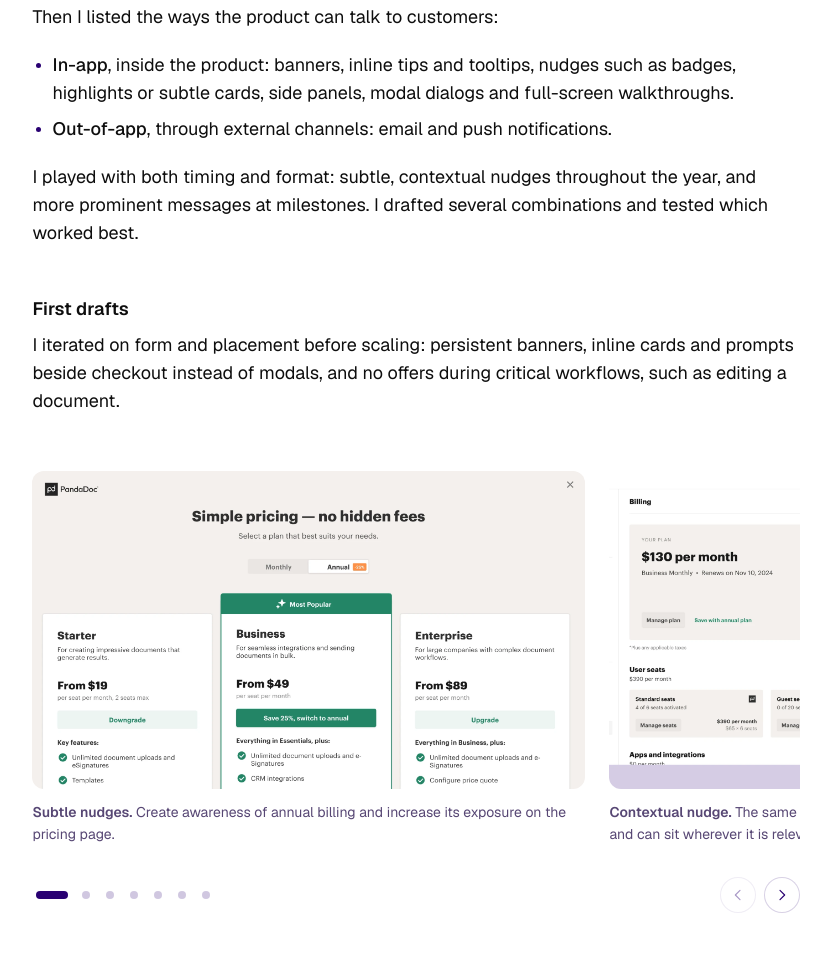
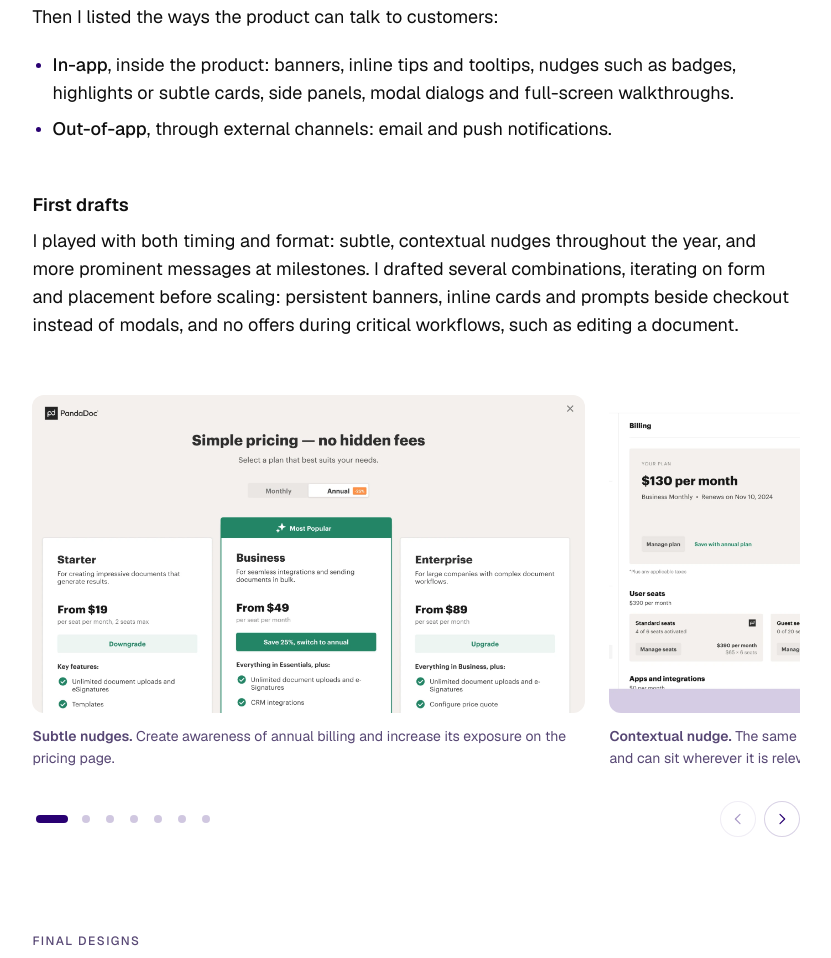
Before and after one commit to jkochferreira/jkochferreira.github.io, a plain HTML site: page case-studies/monthly-to-annual.html in a window 1280 px wide. Shown: the part 6328-7286 px from the top of the page, without its empty margins (329-1160 px from the left). Drawn offline with nearby package versions, Linux system fonts and the light colour scheme.

Commit message:
M2A: one combined paragraph under First drafts
Co-Authored-By: Claude Opus 5.5 <noreply@anthropic.com>

```diff
--- a/case-studies/monthly-to-annual.html
+++ b/case-studies/monthly-to-annual.html
@@ -794,11 +794,10 @@
               <li><strong>In-app</strong>, inside the product: banners, inline tips and tooltips, nudges such as badges, highlights or subtle cards, side panels, modal dialogs and full-screen walkthroughs.</li>
               <li><strong>Out-of-app</strong>, through external channels: email and push notifications.</li>
             </ul>
-            <p>I played with both timing and format: subtle, contextual nudges throughout the year, and more prominent messages at milestones. I drafted several combinations and tested which worked best.</p>
           </div>
           <p class="kicker">First drafts</p>
           <div class="prose">
-            <p>I iterated on form and placement before scaling: persistent banners, inline cards and prompts beside checkout instead of modals, and no offers during critical workflows, such as editing a document.</p>
+            <p>I played with both timing and format: subtle, contextual nudges throughout the year, and more prominent messages at milestones. I drafted several combinations, iterating on form and placement before scaling: persistent banners, inline cards and prompts beside checkout instead of modals, and no offers during critical workflows, such as editing a document.</p>
           </div>
         </section>
       </div>
```
